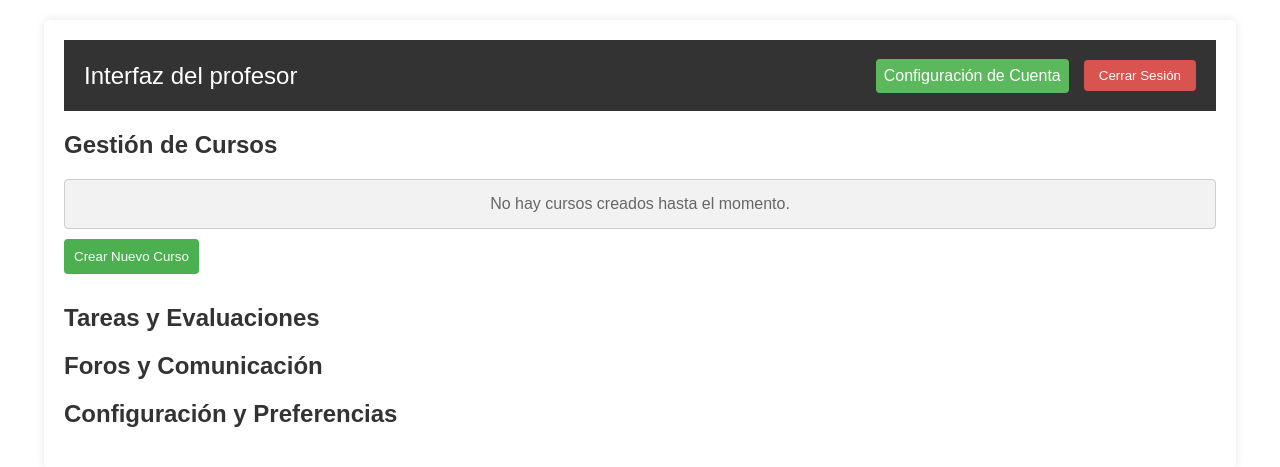
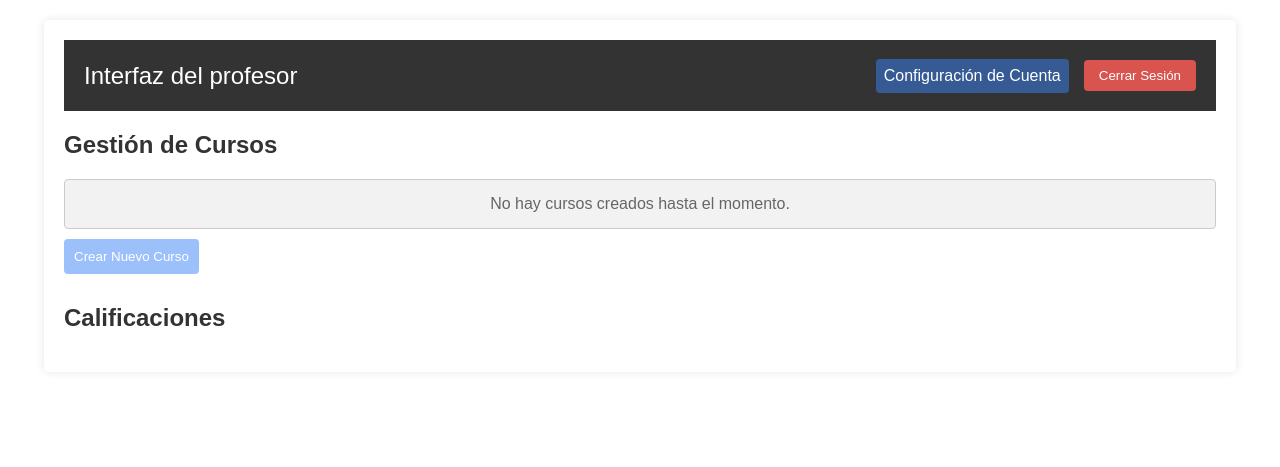
Before and after one commit to AcostaSantiago00/owl, a Flask app: page /interfaz_profesor in a window 1280 px wide. Shown: the top 467 px of the page. Run offline with Flask 3, Linux system fonts and the light colour scheme; the visitor is signed in with stand-in values (Sample User, id 1).

Commit message:
nuevos cambios

```diff
--- a/static/js/inicio-p.js
+++ b/static/js/inicio-p.js
@@ -116,7 +116,7 @@ function main() {
                 var submitButton = document.createElement('button');
                 submitButton.setAttribute('id', 'id-boton');
                 submitButton.setAttribute('type', 'submit');
-                submitButton.textContent = 'Crear Curso';
+                submitButton.textContent = 'Confirmar';
                 submitButton.className = 'crear-button';
                 form.appendChild(submitButton);
 
--- a/static/styles/inicio-p.css
+++ b/static/styles/inicio-p.css
@@ -29,11 +29,11 @@ body {
     margin-right: 15px;
     padding: 8px;
     border-radius: 4px;
-    background-color: #5cb85c; /* O el color que prefieras */
+    background-color: rgb(59 130 246 / .5); /* O el color que prefieras */
 }
 
 .nav-link:hover {
-    background-color: #4cae4c; /* Un tono más oscuro para el efecto hover */
+    background-color: rgba(109, 160, 246, .5); /* Un tono más oscuro para el efecto hover */
 }
 
 #logout-button {
@@ -86,7 +86,7 @@ section {
 button {
     padding: 10px;
     margin-top: 10px;
-    background-color: #4CAF50;
+    background-color: rgb(59 130 246 / .5);
     color: white;
     border: none;
     border-radius: 4px;
@@ -95,7 +95,7 @@ button {
 }
 
 button:hover {
-    background-color: #45a049;
+    background-color: rgba(109, 160, 246, .5);
 }
 
 form{
--- a/templates/interfaz-p/inicio-p.html
+++ b/templates/interfaz-p/inicio-p.html
@@ -33,20 +33,8 @@
 
         <!-- Sección de Tareas y Evaluaciones -->
         <section class="tareas-evaluaciones">
-            <h2>Tareas y Evaluaciones</h2>
+            <h2>Calificaciones</h2>
             <!-- Herramientas para crear y calificar tareas -->
-        </section>
-
-        <!-- Sección de Foros de Discusión y Comunicación -->
-        <section class="foros-comunicacion">
-            <h2>Foros y Comunicación</h2>
-            <!-- Herramientas para gestionar foros y comunicarse con estudiantes -->
-        </section>
-
-        <!-- Sección de Configuración Personal y Preferencias -->
-        <section class="configuracion-preferencias">
-            <h2>Configuración y Preferencias</h2>
-            <!-- Opciones para personalizar perfil y ajustes -->
         </section>
     </div>
     <script src="../../static/js/inicio-p.js"></script>
```
Also changed, not shown: static/img/517224b50fdeebc548f0500fcab4f366.jpg (deleted), static/img/Filosofia.png (deleted), static/img/calculo.jpg (deleted), static/img/empachado.jpg (deleted), static/img/filosofia.jpg (deleted), static/img/vato.jpeg (deleted).
